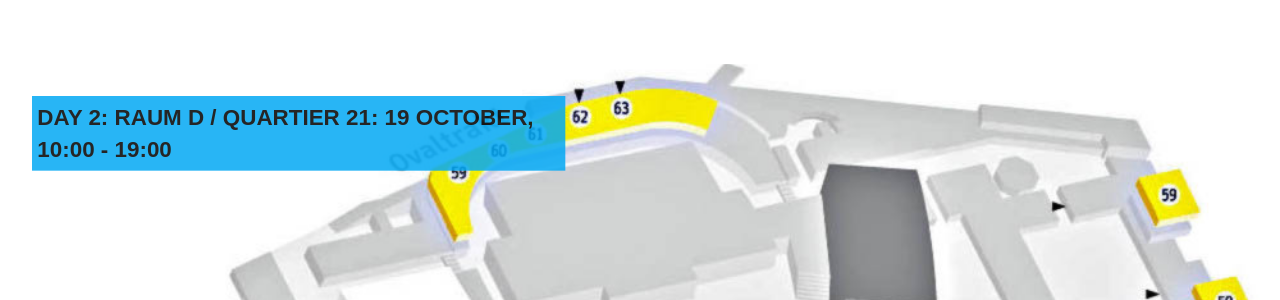
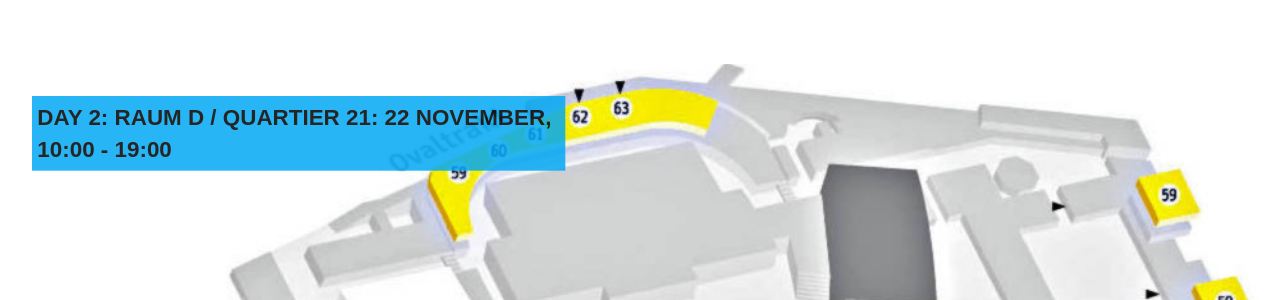
Before and after one commit to DevFestVienna/devfest-at-site, a Jekyll site: the page built from location.html, in a window 1280 px wide and 900 px high, scrolled down 819 px. Shown: the part 155-455 px from the top of the window. Built offline with Jekyll 4.4.1, drawn with Linux system fonts in a browser that asks for light colours; nearby versions of some CDN libraries; comment, search, counter and statistics services are not loaded.

Commit message:
Finetuning

```diff
--- a/_config.yml
+++ b/_config.yml
@@ -17,9 +17,9 @@
 # Location block
 eventLocationName: "TU Wien"
 eventLocationAddress: "Gußhausstraße 27-29, 1040 Wien"
-eventStartTime: "2014-10-18T10:00"
+eventStartTime: "2015-11-21T10:00"
 eventStartTimeHumanReadable: "10:00"
-eventEndTime: "2014-10-18T19:00"
+eventEndTime: "2015-11-21T19:00"
 eventEndTimeHumanReadable: "19:00"
 eventPlaceCoordinates: "48.1964423,16.369645"
 mapCenterCoordinates: "48.1964423,16.369645"
@@ -48,7 +48,7 @@
 socialImageSrcFacebook: "/img/seo/sharing-facebook-2014.png"
 
 # Header
-eventDate: "October 2015"
+eventDate: "21 November 2015"
 typeoutTextValues: '"", "2012", "2013", "2014", "2015"'
 
 # About Event Block
--- a/_includes/location-raum-d.html
+++ b/_includes/location-raum-d.html
@@ -2,7 +2,7 @@
 <section id="raum-d" class="location-details">
     <div class="content-wrapper">
         <section class="image-section standard-height" style="background-image: url('{{ site.baseurl }}/img/raum-d-map.jpg');">
-            <h3 class="location-title" data-animation="fadeInDown" data-delay="0">Day 2: Raum D / quartier 21: 19 October, 10:00 - 19:00</h3>
+            <h3 class="location-title" data-animation="fadeInDown" data-delay="0">Day 2: Raum D / quartier 21: 22 November, 10:00 - 19:00</h3>
 
             <div class="row location-details-more" >
                 <div class="col-lg-10 col-lg-offset-1 text-left same-height-wrapper" data-animation="fadeInDown" data-delay="500">
--- a/_includes/location-tuwien.html
+++ b/_includes/location-tuwien.html
@@ -17,7 +17,7 @@
             height: 500px; overflow: hidden;">
             <div>
                 <img data-u="image" src="{{ site.baseurl }}/img/tu-wien-map-big.jpg" alt="" />
-                <div class="slider-details">Day 1: TU Wien: 18 October, 9:00-18:00
+                <div class="slider-details">Day 1: TU Wien: 21 November, 9:00-18:00
                 </div>
                 <div class="slider-description">Gu&szlig;hausstra&szlig;e 27-29, 1040 Vienna
                     <p>The first day takes place at the University of Technology of Vienna (TU Wien),
@@ -30,7 +30,7 @@
             </div>
             <div>
                 <img data-u="image" src="{{ site.baseurl }}/img/raum-d-map.jpg" alt="" />
-                <div class="slider-details">Day 2: Raum D / quartier 21: 19 October, 10:00 - 19:00
+                <div class="slider-details">Day 2: Raum D / quartier 21: 22 November, 10:00 - 19:00
                 </div>
                 <div class="slider-description">
                         QDK / Electric Avenue, MQ <br />
--- a/_includes/statistics.html
+++ b/_includes/statistics.html
@@ -5,7 +5,7 @@
 		<div class="col-lg-10 col-lg-offset-1">
 			<div class="col-md-3 col-sm-3 col-xs-6">
 				<div class="counter animated hiding" data-animation="fadeInDown" data-delay="0">
-					<div class="stat"><span class="timer" data-from="0" data-to="200">200</span>+</div>
+					<div class="stat"><span class="timer" data-from="0" data-to="250">250</span>+</div>
 					<div class="stat-info">attendees</div>
 					<hr>
 					<p class="small">from everywhere</p>
```
